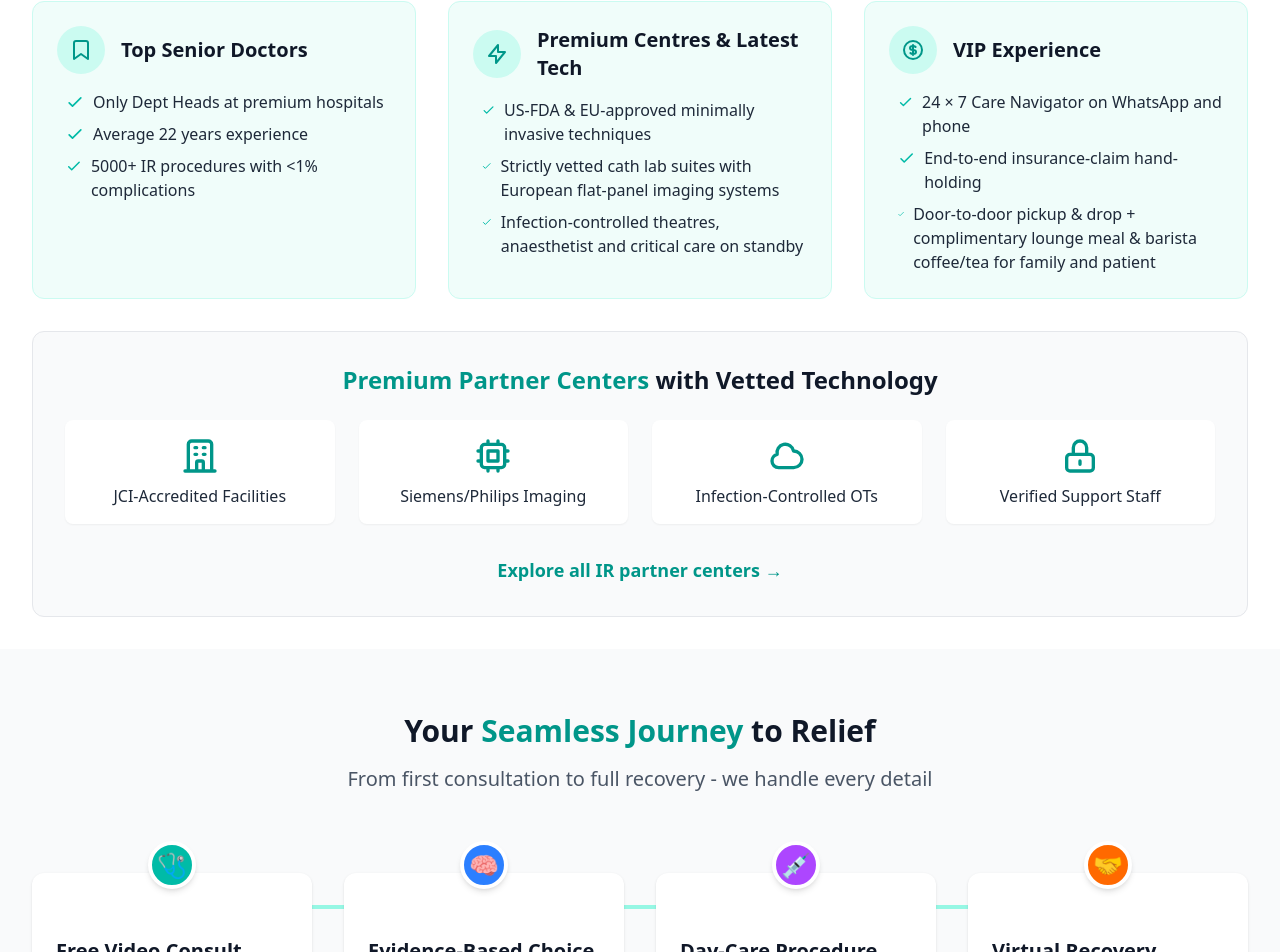
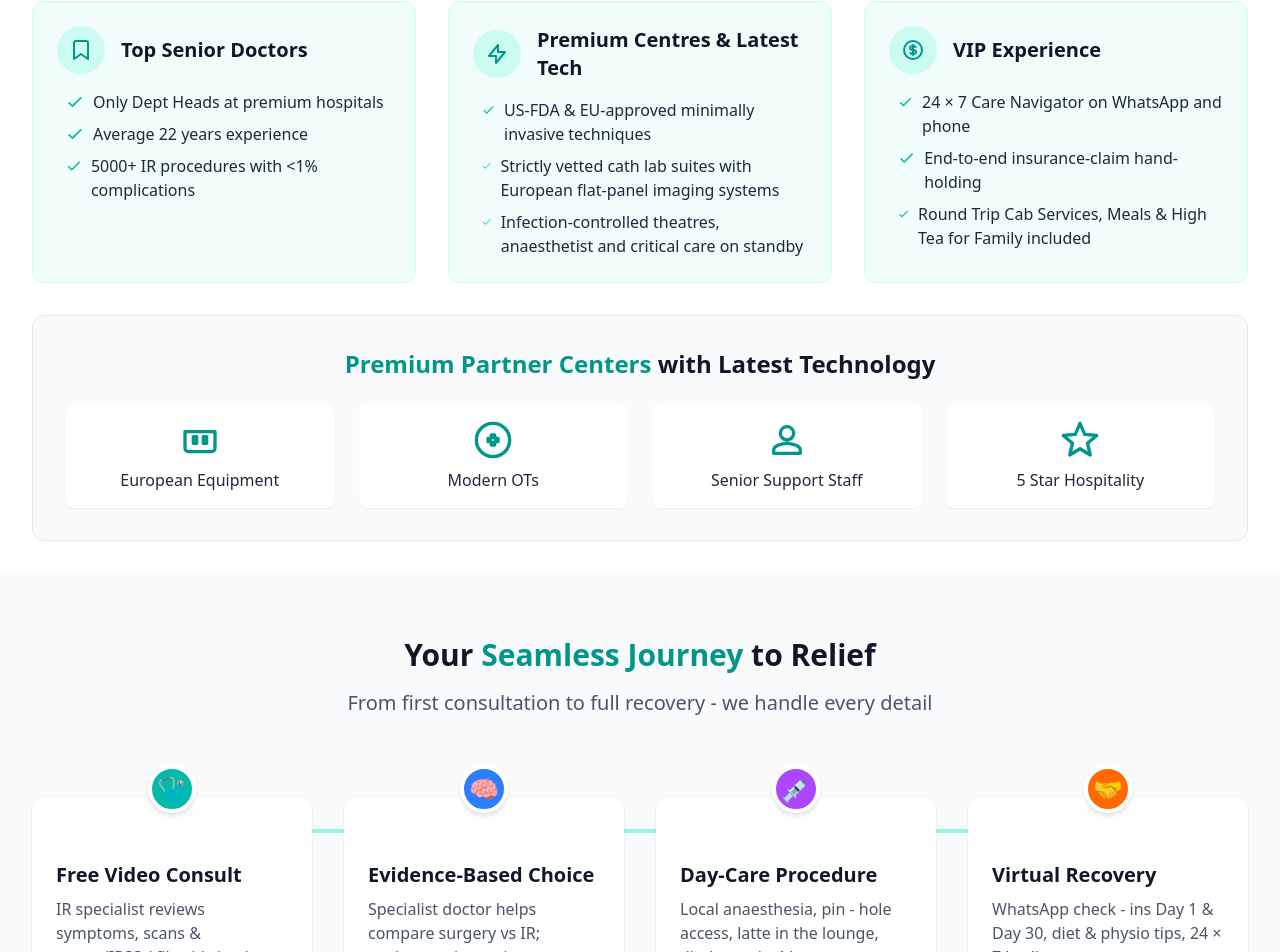
Before and after one commit to anshulg8/ir-care-next, a Next.js app: page / in a window 1280 px wide. Shown: the part 3776-4728 px from the top of the page. Built offline with nearby package versions, Linux system fonts and the light colour scheme.

Commit message:
Feedback Fixes

```diff
--- a/src/components/WhyChooseUsSection.js
+++ b/src/components/WhyChooseUsSection.js
@@ -108,7 +108,7 @@ const WhyChooseUsSection = () => {
                 {/* Premium Centers with Technologies */}
                 <div className="bg-gray-50 p-8 rounded-xl border border-gray-200">
                     <h3 className="text-2xl font-bold text-center text-gray-900 mb-6">
-                        <span className="text-teal-600">Premium Partner Centers</span> with Vetted Technology
+                        <span className="text-teal-600">Premium Partner Centers</span> with Latest Technology
                     </h3>
                     <div className="grid grid-cols-2 md:grid-cols-4 gap-6 items-center">
                         {technologies.map((tech, index) => (
@@ -132,14 +132,14 @@ const WhyChooseUsSection = () => {
                             </div>
                         ))}
                     </div>
-                    <div className="mt-8 text-center">
+                    {/* <div className="mt-8 text-center">
                         <Link
                             href="/centres"
                             className="inline-block text-teal-600 text-lg font-semibold hover:underline"
                         >
                             Explore all IR partner centers &rarr;
                         </Link>
-                    </div>
+                    </div> */}
                 </div>
             </div>
         </section>
--- a/src/data.js
+++ b/src/data.js
@@ -64,7 +64,7 @@ export const usps = [
         description: [
             "24 × 7 Care Navigator on WhatsApp and phone",
             "End-to-end insurance-claim hand-holding",
-            "Door-to-door pickup & drop + complimentary lounge meal & barista coffee/tea for family and patient",
+            "Round Trip Cab Services, Meals & High Tea for Family included",
         ],
         iconPath:
             "M12 8c-1.657 0-3 .895-3 2s1.343 2 3 2 3 .895 3 2-1.343 2-3 2m0-8c1.11 0 2.08.402 2.599 1M12 8V7m0 1v8m0 0v1m0-1c-1.11 0-2.08-.402-2.599-1M21 12a9 9 0 11-18 0 9 9 0 0118 0z",
@@ -73,24 +73,22 @@ export const usps = [
 
 export const technologies = [
     {
-        title: "JCI-Accredited Facilities",
-        iconPath:
-            "M19 21V5a2 2 0 00-2-2H7a2 2 0 00-2 2v16m14 0h2m-2 0h-5m-9 0H3m2 0h5M9 7h1m-1 4h1m4-4h1m-1 4h1m-5 10v-5a1 1 0 011-1h2a1 1 0 011 1v5m-4 0h4",
+        title: "European Equipment",
+        iconPath: "M3 7v10a2 2 0 002 2h14a2 2 0 002-2V7H3zm5 3h2v4H8v-4zm6 0h2v4h-2v-4z"
     },
     {
-        title: "Siemens/Philips Imaging",
-        iconPath:
-            "M9 3v2m6-2v2M9 19v2m6-2v2M5 9H3m2 6H3m18-6h-2m2 6h-2M7 19h10a2 2 0 002-2V7a2 2 0 00-2-2H7a2 2 0 00-2 2v10a2 2 0 002 2zM9 9h6v6H9V9z",
+        title: "Modern OTs",
+        iconPath: "M12 2C6.48 2 2 6.48 2 12s4.48 10 10 10 10-4.48 10-10S17.52 2 12 2zm1 13h-2v-2H9v-2h2V9h2v2h2v2h-2v2z"
     },
     {
-        title: "Infection-Controlled OTs",
+        title: "Senior Support Staff",
         iconPath:
-            "M3 15a4 4 0 004 4h9a5 5 0 10-.1-9.999 5.002 5.002 0 10-9.78 2.096A4.001 4.001 0 003 15z",
+            "M12 12c2.21 0 4-1.79 4-4S14.21 4 12 4 8 5.79 8 8s1.79 4 4 4zm0 2c-2.67 0-8 1.34-8 4v2h16v-2c0-2.66-5.33-4-8-4z", // person avatar icon
     },
     {
-        title: "Verified Support Staff",
+        title: "5 Star Hospitality",
         iconPath:
-            "M12 15v2m-6 4h12a2 2 0 002-2v-6a2 2 0 00-2-2H6a2 2 0 00-2 2v6a2 2 0 002 2zm10-10V7a4 4 0 00-8 0v4h8z",
+            "M12 17.27L18.18 21l-1.64-7.03L22 9.24l-7.19-.61L12 2 9.19 8.63 2 9.24l5.46 4.73L5.82 21z", // star icon
     },
 ];
 
```
Also changed, not shown: src/components/GoogleFormWithProcedureInput.js (+1 -1 lines).
